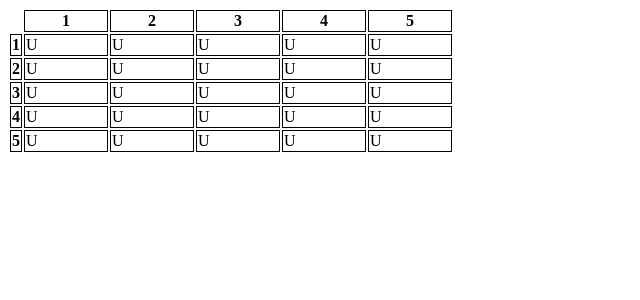
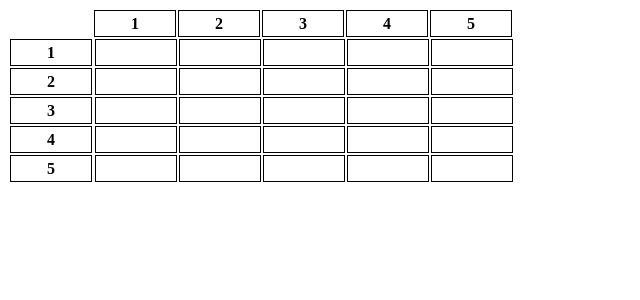
Before and after one commit to Jferra/spreadsheet, a Vue app: page / in a window 1280 px wide. Shown: the top 300 px of the page, without its empty margins (0-640 px from the left). Built offline with nearby package versions, Linux system fonts and the light colour scheme.

Commit message:
Implemented doubleclick event on cells

```diff
--- a/src/components/Sheet.vue
+++ b/src/components/Sheet.vue
@@ -13,11 +13,13 @@
           :key="line"
       >
         <SheetHeaderCell @click="lineClick(line)" :content="line.toString()"/>
-        <SheetCell v-for="col in sheet.x_size"
-                   :cell="getCellAtIndex(col, line)"
-                   :key="line + '-' + col"
-                   @click="onCellClick(col, line)"
-        ></SheetCell>
+        <td
+          v-for="col in sheet.x_size"
+          :key="line + '-' + col"
+          v-dbClick="{ dbclick: onCellDblClick, click: onCellClick, col, line }"
+        >
+          <SheetCell :cell="getCellAtIndex(col, line)"></SheetCell>
+        </td>
 
       </tr>
     </table>
@@ -26,6 +28,7 @@
 
 <script>
 import { mapGetters } from 'vuex';
+import dbclick from '../directives/DbClick';
 import SheetHeaderCell from './SheetHeaderCell.vue';
 import SheetCell from './SheetCell.vue';
 
@@ -34,6 +37,9 @@ export default {
   components: {
     SheetHeaderCell,
     SheetCell,
+  },
+  directives: {
+    dbClick: dbclick,
   },
   data: () => ({
     sheet: {
@@ -49,6 +55,9 @@ export default {
     onCellClick(col, line) {
       this.$store.dispatch('toggleCellSelection', { col, line });
     },
+    onCellDblClick() {
+      console.log('onCellDblClick');
+    },
     colClick(col) {
       console.log('colClick', col);
       // this.$store.dispatch('', col);
@@ -59,8 +68,12 @@ export default {
     },
   },
 };
+
 </script>
 
 <style scoped lang="scss">
-
+  th, td {
+    width: 80px;
+    height: 25px;
+  }
 </style>
--- a/src/components/SheetCell.vue
+++ b/src/components/SheetCell.vue
@@ -1,11 +1,9 @@
 <template functional>
-  <td
-      @click="listeners.click"
+  <div
       :class="{'selected': props.cell && props.cell.selected}"
   >
-    {{props.cell && props.cell.selected ? 'S' : 'U'}}
     {{ props.cell ? props.cell.value : '' }}
-  </td>
+  </div>
 </template>
 
 <script>
@@ -23,10 +21,11 @@ export default {
 </script>
 
 <style scoped lang="scss">
-  td {
+  div {
+    width: 100%;
+    height: 100%;
     border: 1px solid black;
     cursor: pointer;
-    width: 80px;
 
     &.selected { background: lightblue; }
   }
--- /dev/null
+++ b/src/directives/DbClick.js
@@ -0,0 +1,39 @@
+export default {
+
+  bind(el, { value }) {
+    let timer;
+    let prevent = false;
+    const delay = value.delay || 300;
+
+    el.addEventListener('click', () => {
+      timer = setTimeout(() => {
+        if (prevent === false) {
+          value.click(value.col, value.line);
+        }
+        prevent = false;
+      }, delay);
+    });
+
+    el.addEventListener('dblclick', () => {
+      clearTimeout(timer);
+      prevent = true;
+      value.dbclick();
+    });
+  },
+
+};
+
+/* import Vue from 'vue';
+
+const dbclick = ({ click, dbclick, delay = 300 }) => (WrappedComponent) => {
+  console.log(WrappedComponent)
+  return Vue.component('my-component', {
+    functional: true,
+    render(createElement, context) {
+      const { data } = context;
+      return createElement(WrappedComponent, data, context.children);
+    },
+  });
+};
+
+export default dbclick; */
--- a/src/store.js
+++ b/src/store.js
@@ -37,8 +37,6 @@ export default new Vuex.Store({
       state.sheet.data[col][line].value = '';
     },
     toggleCellSelection(state, { col, line }) {
-      console.log(col, line);
-
       // Need to start to 0 for index
       const x = col - 1;
       const y = line - 1;
@@ -51,8 +49,6 @@ export default new Vuex.Store({
         ...cell,
         selected: !cell.selected,
       });
-
-      console.log('toggleCellSelection', state);
     },
   },
   actions: {
@@ -69,7 +65,6 @@ export default new Vuex.Store({
       context.commit('emptyCell', { col, line });
     },
     toggleCellSelection(context, { col, line }) {
-      console.log('action ', col, line);
       context.commit('toggleCellSelection', { col, line });
     },
   },
```
